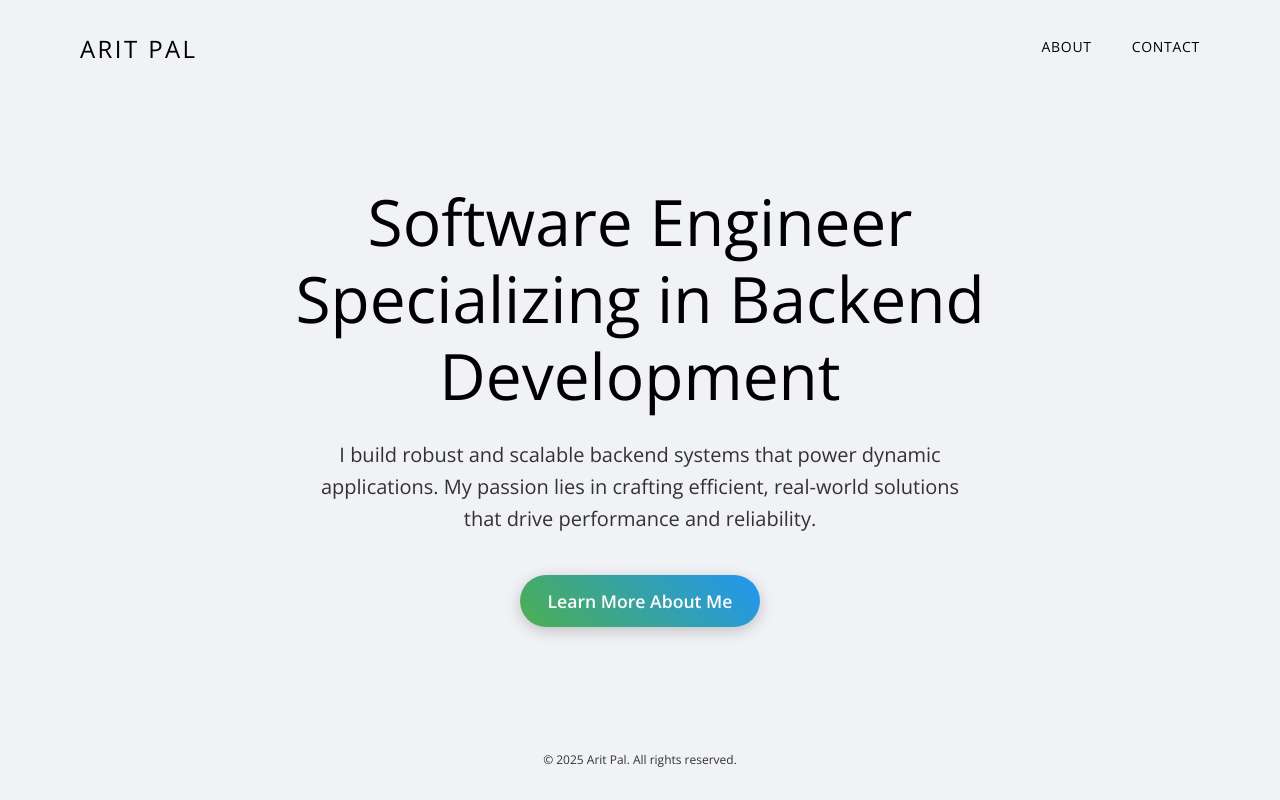
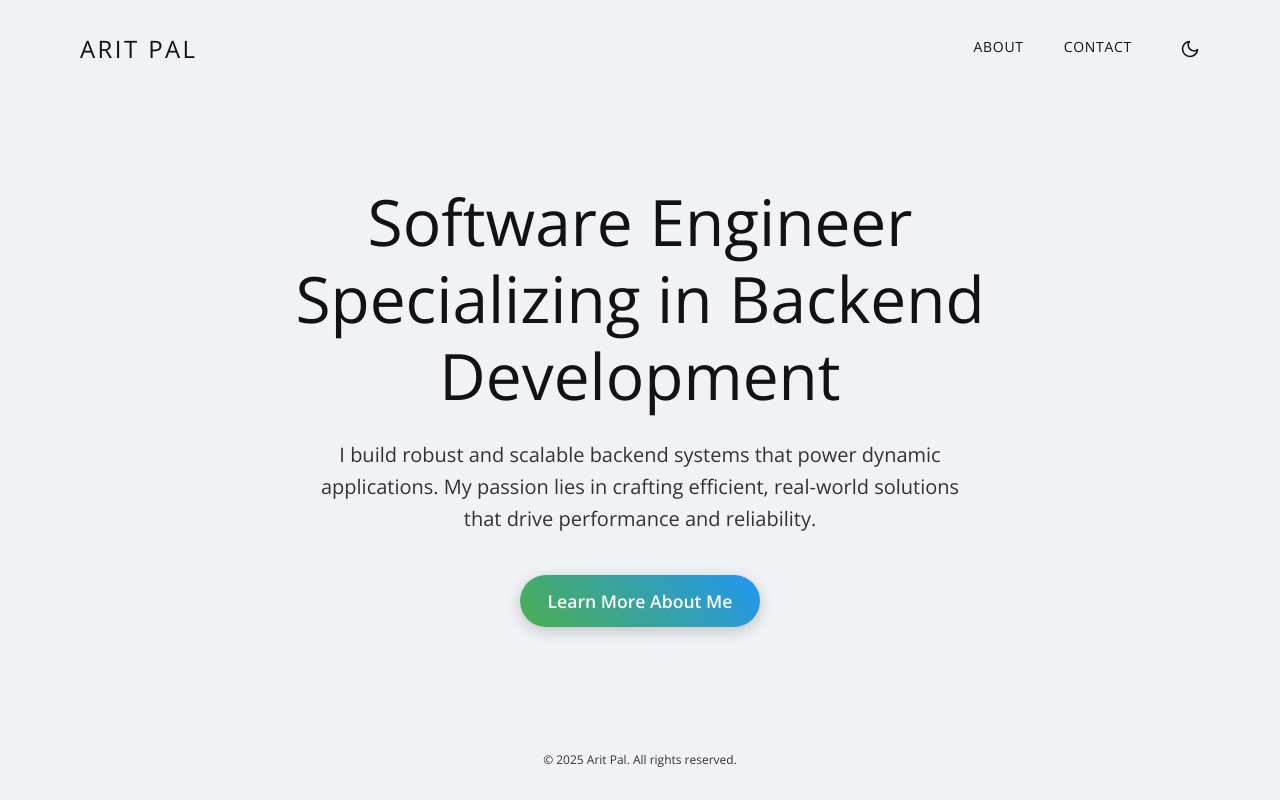
Before and after one commit to arit-pal/Personal-Website, a React (Vite) app: page / in a window 1280 px wide. Built offline with nearby package versions, Linux system fonts and the light colour scheme.

Commit message:
feat: implement dark mode toggle with SVG icons and CSS variables

```diff
--- a/src/App.jsx
+++ b/src/App.jsx
@@ -1,9 +1,14 @@
+import { useEffect } from "react";
 import { BrowserRouter, Routes, Route } from "react-router-dom";
 import Home from "./pages/Home/Home.jsx";
 import About from "./pages/About/About.jsx";
 import Fallback from "./pages/Fallback/Fallback.jsx";
 
 const App = () => {
+  useEffect(() => {
+    const savedTheme = localStorage.getItem("theme") || "light";
+    document.documentElement.setAttribute("data-theme", savedTheme);
+  }, []);
 
   return (
     <>
--- a/src/components/Footer/Footer.css
+++ b/src/components/Footer/Footer.css
@@ -9,5 +9,5 @@
     margin: 0 auto;
     text-align: center;
     font-size: 0.75rem;
-    color: #333232;
+    color: var(--text-secondary);
 }
--- a/src/components/Header/Header.css
+++ b/src/components/Header/Header.css
@@ -33,12 +33,30 @@
 }
 
 .nav-link:hover {
-    color: #333232;
+    color: var(--nav-hover);
 }
 
 .nav-link.active {
-    border-bottom: 2px solid #2d3748;
+    border-bottom: 2px solid var(--nav-active-border);
     padding-bottom: 0.25rem;
     font-weight: 600;
-    color: #121212;
+    color: var(--text-primary);
 }
+
+.theme-toggle {
+    background: none;
+    border: none;
+    cursor: pointer;
+    padding: 0;
+    margin-left: 0.5rem;
+    transition: transform 0.2s ease, color 0.3s ease;
+    color: var(--text-primary);
+    display: flex;
+    align-items: center;
+    justify-content: center;
+}
+
+.theme-toggle:hover {
+    transform: scale(1.1);
+    color: var(--nav-hover);
+}
--- a/src/components/Header/Header.jsx
+++ b/src/components/Header/Header.jsx
@@ -1,7 +1,22 @@
+import { useState, useEffect } from "react";
 import { NavLink } from "react-router-dom";
 import "./Header.css";
 
 const Header = () => {
+    const [theme, setTheme] = useState(localStorage.getItem("theme") || "light");
+
+    const toggleTheme = () => {
+        const newTheme = theme === "light" ? "dark" : "light";
+        setTheme(newTheme);
+        localStorage.setItem("theme", newTheme);
+        document.documentElement.setAttribute("data-theme", newTheme);
+    };
+
+    useEffect(() => {
+        const currentTheme = document.documentElement.getAttribute("data-theme") || "light";
+        setTheme(currentTheme);
+    }, []);
+
     return (
         <div className="header">
             <div className="header-container">
@@ -15,6 +30,25 @@ const Header = () => {
                     <a href="mailto:itsaritpal@gmail.com" className="nav-link">
                         CONTACT
                     </a>
+                    <button onClick={toggleTheme} className="theme-toggle" aria-label="Toggle Dark Mode">
+                        {theme === "light" ? (
+                            <svg xmlns="http://www.w3.org/2000/svg" width="20" height="20" viewBox="0 0 24 24" fill="none" stroke="currentColor" strokeWidth="2" strokeLinecap="round" strokeLinejoin="round">
+                                <path d="M21 12.79A9 9 0 1 1 11.21 3 7 7 0 0 0 21 12.79z"></path>
+                            </svg>
+                        ) : (
+                            <svg xmlns="http://www.w3.org/2000/svg" width="20" height="20" viewBox="0 0 24 24" fill="none" stroke="currentColor" strokeWidth="2" strokeLinecap="round" strokeLinejoin="round">
+                                <circle cx="12" cy="12" r="5"></circle>
+                                <line x1="12" y1="1" x2="12" y2="3"></line>
+                                <line x1="12" y1="21" x2="12" y2="23"></line>
+                                <line x1="4.22" y1="4.22" x2="5.64" y2="5.64"></line>
+                                <line x1="18.36" y1="18.36" x2="19.78" y2="19.78"></line>
+                                <line x1="1" y1="12" x2="3" y2="12"></line>
+                                <line x1="21" y1="12" x2="23" y2="12"></line>
+                                <line x1="4.22" y1="19.78" x2="5.64" y2="18.36"></line>
+                                <line x1="18.36" y1="5.64" x2="19.78" y2="4.22"></line>
+                            </svg>
+                        )}
+                    </button>
                 </nav>
             </div>
         </div>
--- a/src/index.css
+++ b/src/index.css
@@ -1,3 +1,23 @@
+:root {
+  --bg-color: #f0f2f5;
+  --text-primary: #121212;
+  --text-secondary: #333232;
+  --card-bg: #ffffff;
+  --decorator-bg: #121212;
+  --nav-hover: #333232;
+  --nav-active-border: #2d3748;
+}
+
+[data-theme='dark'] {
+  --bg-color: #121212;
+  --text-primary: #f0f2f5;
+  --text-secondary: #a0a0a0;
+  --card-bg: #1e1e1e;
+  --decorator-bg: #f0f2f5;
+  --nav-hover: #e2e8f0;
+  --nav-active-border: #f0f2f5;
+}
+
 * {
   font-family: "Open Sans", sans-serif;
   font-optical-sizing: auto;
@@ -7,3 +27,9 @@
   margin: 0px;
   padding: 0px;
 }
+
+body {
+  background-color: var(--bg-color);
+  color: var(--text-primary);
+  transition: background-color 0.3s ease, color 0.3s ease;
+}
--- a/src/pages/About/About.css
+++ b/src/pages/About/About.css
@@ -1,9 +1,3 @@
-body {
-    margin: 0;
-    background-color: #f0f2f5;
-    color: black;
-}
-
 a {
     color: inherit;
     text-decoration: none;
@@ -33,50 +27,45 @@ a {
 .decorator-line {
     width: 4rem;
     height: 2px;
-    background-color: #121212;
     margin-bottom: 2rem;
+    background-color: var(--decorator-bg);
 }
 
 .main-title {
     font-size: 2.25rem;
     font-weight: 300;
-    color: #121212;
     margin-top: 0;
     margin-bottom: 2rem;
+    color: var(--text-primary);
 }
 
 .main-description {
     font-size: 1rem;
     line-height: 1.625;
-    color: #121212;
     max-width: 580px;
     text-align: justify;
+    color: var(--text-primary);
 }
 
 @media (min-width: 640px) {
-
     .header,
     .main-content,
     .footer {
         padding-left: 3rem;
         padding-right: 3rem;
     }
-
     .navigation {
         gap: 2.5rem;
     }
-
     .main-title {
         font-size: 3rem;
     }
-
     .main-description {
         font-size: 1.125rem;
     }
 }
 
 @media (min-width: 768px) {
-
     .header,
     .main-content,
     .footer {
--- a/src/pages/Fallback/Fallback.css
+++ b/src/pages/Fallback/Fallback.css
@@ -1,9 +1,3 @@
-body {
-    background-color: #f0f2f5;
-    margin: 0;
-    height: 100vh;
-}
-
 .fallback-container {
     display: flex;
     flex-direction: column;
@@ -17,7 +11,7 @@ body {
     font-size: 5rem;
     font-weight: 700;
     margin: 0;
-    color: #121212;
+    color: var(--text-primary);
 }
 
 .fallback-container .oops-text {
@@ -25,28 +19,30 @@ body {
     font-weight: 500;
     margin-top: 25px;
     margin-bottom: 30px;
-    color: #121212;
+    color: var(--text-primary);
 }
 
 .fallback-container .description-text {
     font-size: 1rem;
-    color: #333232;
     margin-bottom: 40px;
+    color: var(--text-secondary);
 }
 
 .home-button {
-    background-color: #ffffff;
-    color: #121212;
+    background-color: var(--card-bg);
+    color: var(--text-primary);
     padding: 12px 24px;
     border-radius: 999px;
     text-decoration: none;
     font-size: 1rem;
     font-weight: 500;
     cursor: pointer;
+    border: 1px solid var(--nav-active-border);
     transition: background-color 0.2s ease, box-shadow 0.2s ease;
 }
 
 .home-button:hover {
-    background-color: #f7f7f7;
+    background-color: var(--nav-hover);
+    color: var(--bg-color);
     box-shadow: 0 2px 4px rgba(0, 0, 0, 0.05);
 }
--- a/src/pages/Home/Home.css
+++ b/src/pages/Home/Home.css
@@ -1,9 +1,3 @@
-body {
-    margin: 0;
-    background-color: #f0f2f5;
-    color: #121212;
-}
-
 a {
     color: inherit;
     text-decoration: none;
@@ -37,16 +31,17 @@ a {
     margin-top: 0;
     margin-bottom: 1.5rem;
     line-height: 1.2;
+    color: var(--text-primary);
 }
 
 .main-subheadline {
     font-size: 1.125rem;
-    color: #333232;
     margin-bottom: 2.5rem;
     line-height: 1.6;
     max-width: 650px;
     margin-left: auto;
     margin-right: auto;
+    color: var(--text-secondary);
 }
 
 .cta-button {
@@ -99,36 +94,30 @@ a {
 }
 
 @media (min-width: 640px) {
-
     .header,
     .home-main-content,
     .footer {
         padding-left: 3rem;
         padding-right: 3rem;
     }
-
     .navigation {
         gap: 2.5rem;
     }
-
     .main-headline {
         font-size: 3.5rem;
     }
-
     .main-subheadline {
         font-size: 1.25rem;
     }
 }
 
 @media (min-width: 768px) {
-
     .header,
     .home-main-content,
     .footer {
         padding-left: 5rem;
         padding-right: 5rem;
     }
-
     .main-headline {
         font-size: 4rem;
     }
```
